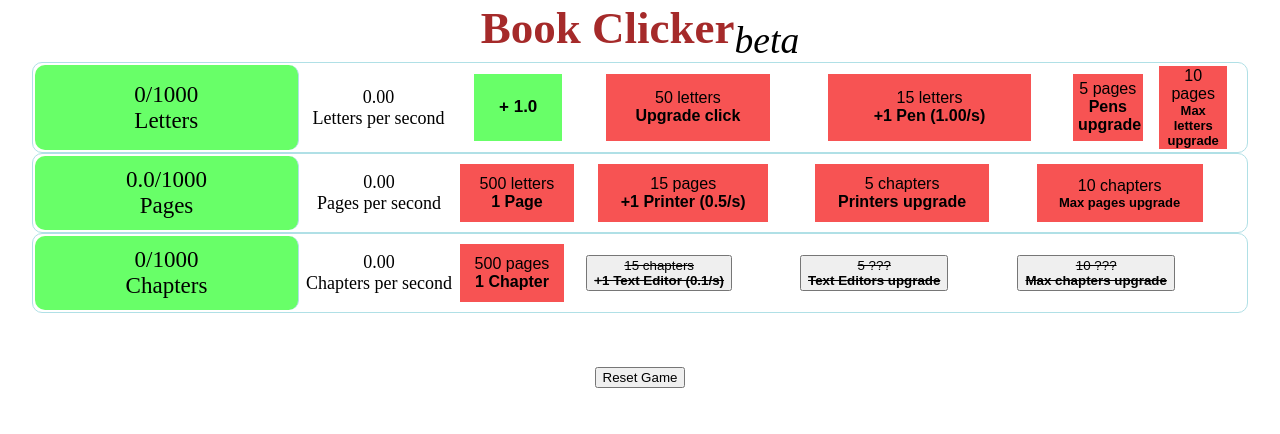
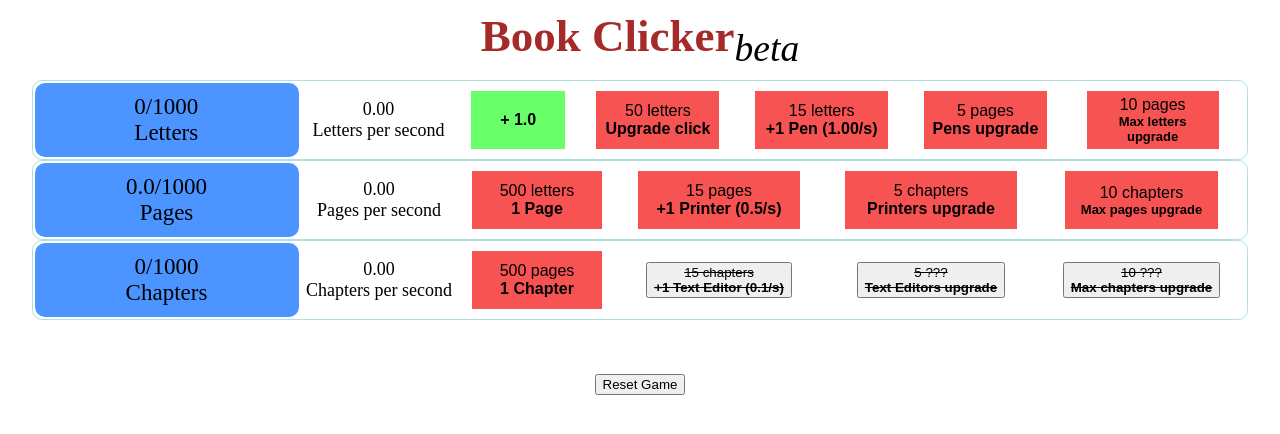
Before and after one commit to cynka02/cynka02.github.io, a PHP site: page / in a window 1280 px wide. Shown: the top 434 px of the page. Run offline with PHP 8.4, Linux system fonts and the light colour scheme.

Commit message:
Update styles.css

```diff
--- a/styles.css
+++ b/styles.css
@@ -11,7 +11,8 @@ body
 	vertical-align: middle;
 	width: 100%;
 	height: 60px;
-	margin-top: 2px;
+	margin-top: 10px;
+	margin-bottom: 10px;
 }
 .tableletters
 {
@@ -29,38 +30,31 @@ body
 	padding-right: 5px;
 	text-align: center;
 	vertical-align: middle;
-	border-right: 1px solid powderblue;
-	background-color: #68ff68;
+	border-right: 1px solid #4C94FF;
+	background-color: #4C94FF;
 	width: 22%;
 	border-radius: 10px;
 	font-size: 23px
 }
 .tabletd2
 {
-	padding-left: 5px;
-	padding-right: 5px;
 	text-align: center;
 	vertical-align: middle;
 	width: 13%;
 	font-size: 18px;
 }
-.table2td2
+.table2td3
 {
-	padding-left: 5px;
-	padding-right: 5px;
 	text-align: center;
 	vertical-align: middle;
-	width: 12%;
-	font-size: 18px;
+	width: 13%;
 }
 .tabletd3
 {
-	padding-left: 5px;
-	padding-right: 5px;
 	text-align: center;
 	vertical-align: middle;
 	width: 10%;
-	font-size: 17px;
+	font-size: 16px;
 }
 .ButtonClick
 {
@@ -70,19 +64,18 @@ body
 	vertical-align: middle;
 	width: 80%;
 	height: 80%;
-	font-size: 17px;
+	font-size: 16px;
 	font-weight: 550;
 	background-color: #68ff68;
 	border-style: none;
+	transition-duration: 0.1s;
 }
 .tabletd4
 {
-	padding-left: 5px;
-	padding-right: 5px;
 	text-align: center;
 	vertical-align: middle;
-	width: 18%;
-	font-size: 17px;
+	width: 13%;
+	font-size: 16px;
 }
 #LetterClickPlusButton
 {
@@ -95,15 +88,14 @@ body
 	font-size: 16px;
 	background-color: #f75353;
 	border-style: none;
+	transition-duration: 0.5s;
 }
 .tabletd5
 {
-	padding-left: 5px;
-	padding-right: 5px;
 	text-align: center;
 	vertical-align: middle;
-	width: 22%;
-	font-size: 17px;
+	width: 14%;
+	font-size: 16px;
 }
 #PenButton
 {
@@ -116,13 +108,14 @@ body
 	font-size: 16px;
 	background-color: #f75353;
 	border-style: none;
+	transition-duration: 0.5s;
 }
 .tabletd6
 {
-	padding-right: 5px;
 	text-align: center;
 	vertical-align: middle;
-	font-size: 17px;
+	font-size: 16px;
+	width: 13%;
 }
 #UpgradePen
 {
@@ -135,6 +128,7 @@ body
 	font-size: 16px;
 	background-color: #f75353;
 	border-style: none;
+	transition-duration: 0.5s;
 }
 #ButtonClickPage
 {
@@ -142,12 +136,12 @@ body
 	padding-right: 5px;
 	text-align: center;
 	vertical-align: middle;
-	width: 80%;
+	width: 85%;
 	height: 80%;
-	font-size: 17px;
-	font-weight: 540;
+	font-size: 16px;
 	background-color: #f75353;
 	border-style: none;
+	transition-duration: 0.5s;
 }
 #ButtonClickPage:active
 {
@@ -169,3 +163,122 @@ body
 {
 	transform: scale(1.07);
 }
+.tabletd7
+{
+	padding-left: 5px;
+	padding-right: 10px;
+	text-align: center;
+	vertical-align: middle;
+	font-size: 16px;
+	width: 15%;
+}
+#UpgradeMax
+{
+	padding-left: 5px;
+	padding-right: 5px;
+	text-align: center;
+	vertical-align: middle;
+	width: 80%;
+	height: 80%;
+	font-size: 16px;
+	font-weight: 540;
+	background-color: #f75353;
+	border-style: none;
+	transition-duration: 0.5s;
+}
+#UpgradeMax:active
+{
+	transform: scale(1.07);
+}
+#PrinterButton
+{
+	padding-left: 5px;
+	padding-right: 5px;
+	text-align: center;
+	vertical-align: middle;
+	width: 80%;
+	height: 80%;
+	font-size: 16px;
+	background-color: #f75353;
+	border-style: none;
+	transition-duration: 0.5s;
+}
+#PrinterButton:active
+{
+	transform: scale(1.07);
+}
+#UpgradePrinter
+{
+	padding-left: 5px;
+	padding-right: 5px;
+	text-align: center;
+	vertical-align: middle;
+	width: 80%;
+	height: 80%;
+	font-size: 16px;
+	background-color: #f75353;
+	border-style: none;
+	transition-duration: 0.5s;
+}
+#UpgradePrinter:active
+{
+	transform: scale(1.07);
+}
+.table2td6
+{
+	text-align: center;
+	vertical-align: middle;
+	font-size: 16px;
+	width: 18%;
+}
+.table2td5
+{
+	text-align: center;
+	vertical-align: middle;
+	width: 17%;
+	font-size: 16px;
+}
+.table2td7
+{
+	padding-left: 5px;
+	padding-right: 8px;
+	text-align: center;
+	vertical-align: middle;
+	font-size: 16px;
+	width: 21%;
+}
+#UpgradeMaxPage
+{
+	padding-left: 5px;
+	padding-right: 5px;
+	text-align: center;
+	vertical-align: middle;
+	width: 80%;
+	height: 80%;
+	font-size: 16px;
+	font-weight: 540;
+	background-color: #f75353;
+	border-style: none;
+	transition-duration: 0.5s;
+}
+#UpgradeMaxPage:active
+{
+	transform: scale(1.07);
+}
+#ButtonClickChapter
+{
+	padding-left: 5px;
+	padding-right: 5px;
+	text-align: center;
+	vertical-align: middle;
+	width: 85%;
+	height: 80%;
+	font-size: 16px;
+	background-color: #f75353;
+	border-style: none;
+	transition-duration: 0.5s;
+}
+#ButtonClickChapter:active
+{
+	transform: scale(1.07);
+}
```
